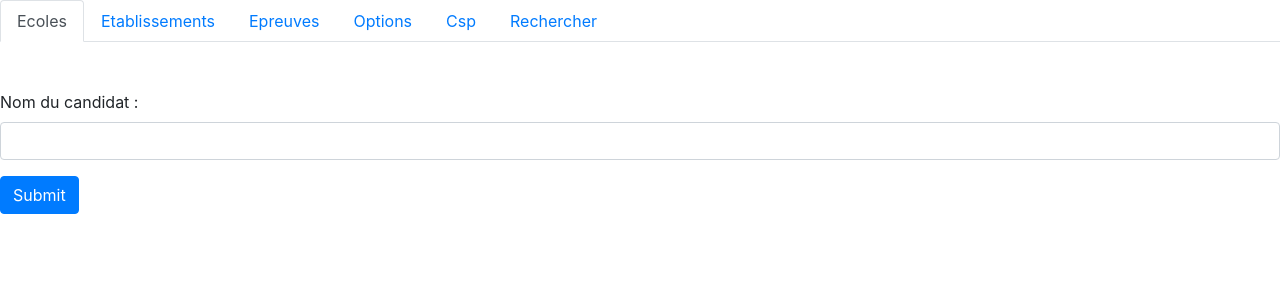
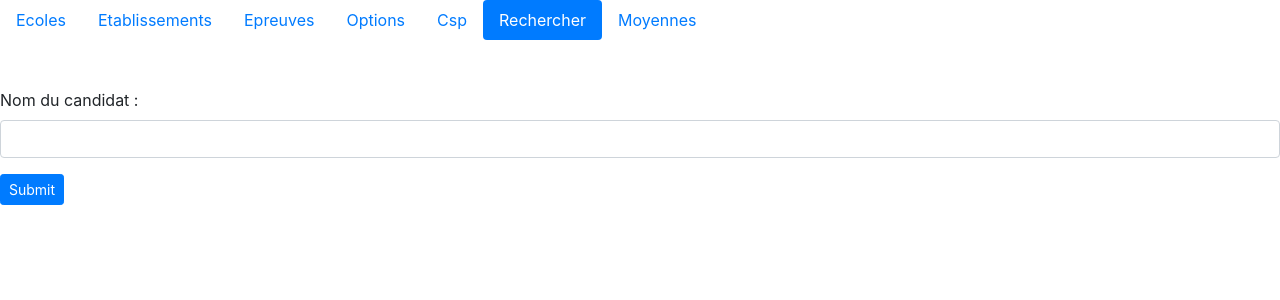
Before and after one commit to Jcz125/exam-results-app, a Flask app: page /rech in a window 1280 px wide. Shown: the top 300 px of the page. Run offline with Flask 2, Linux system fonts and the light colour scheme; some libraries are stand-ins or nearby versions.

Commit message:
Update rech_candidat.html

```diff
--- a/web/templates/rech_candidat.html
+++ b/web/templates/rech_candidat.html
@@ -1,3 +1,4 @@
+
 <!DOCTYPE html>
 <html lang="en">
 <head>
@@ -9,9 +10,9 @@
     <title>Rechercher</title>
 </head>
 <body>
-    <ul class="nav nav-tabs">
+    <ul class="nav nav-pills">
         <li class="nav-item">
-          <a class="nav-link active" href="/ecole">Ecoles</a>
+          <a class="nav-link " href="/ecole">Ecoles</a>
         </li>
         <li class="nav-item">
           <a class="nav-link" href="/etablissement">Etablissements</a>
@@ -26,18 +27,21 @@
             <a class="nav-link" href="/csp">Csp</a>
           </li>
           <li class="nav-item">
-            <a class="nav-link" href="/rech">Rechercher</a>
+            <a class="nav-link active" href="/rech">Rechercher</a>
+          </li>
+          <li class="nav-item">
+            <a class="nav-link " href="/moyenne_forms">Moyennes</a>
           </li>
       </ul>
 <br>
 <br>
       <form method="POST">
+
         <div class="form-group">
           <label for="exampleInputEmail1">Nom du candidat :</label>
           <input type="text" class="form-control" name="candidat_name" >
         </div>
-
-        <button type="submit" class="btn btn-primary">Submit</button>
+        <button type="submit" class="btn btn-primary btn-sm">Submit</button>
       </form>
 
 
```
